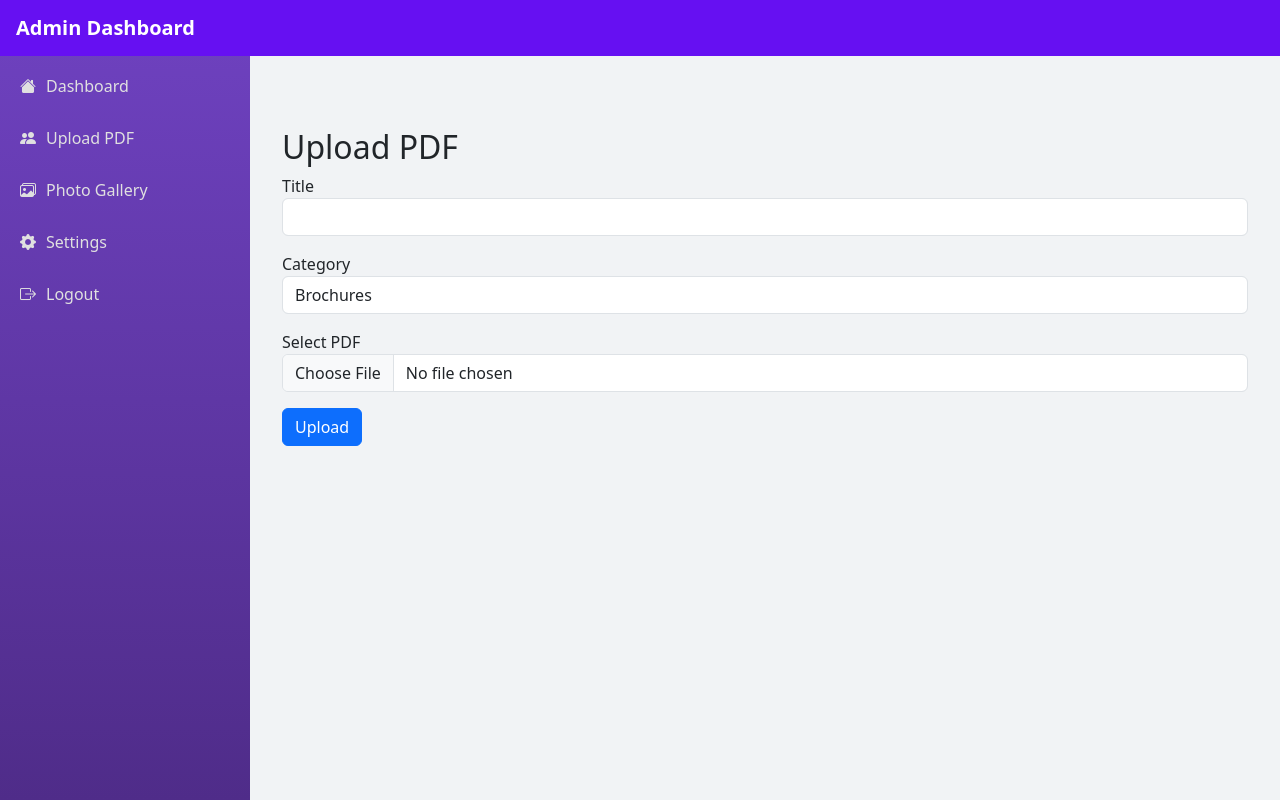
After one commit to bhupindersinghsaggu/mkkschoolofexcellence, a PHP site: page /admin-panel/pdfs/add-pdf.php in a window 1280 px wide. The commit adds this page. Run offline with PHP 8.4, Linux system fonts and the light colour scheme.

Commit message:
pdf panel add

```diff
--- a/admin-panel/db.php
+++ b/admin-panel/db.php
@@ -1,21 +1,21 @@
 <?php
-//$host = "localhost";
-//$username = "root";          // ← default XAMPP username
-//$password = "";              // ← empty password for XAMPP
-//$dbname = "school";   // ← replace with your real DB name
+$host = "localhost";
+$username = "root";          // ← default XAMPP username
+$password = "";              // ← empty password for XAMPP
+$dbname = "school";   // ← replace with your real DB name
 
-//$conn = new mysqli($host, $username, $password, $dbname);
+$conn = new mysqli($host, $username, $password, $dbname);
 
-// Check connection
-//if ($conn->connect_error) {
-  //  die("Connection failed: " . $conn->connect_error);
-//}
-?>ewtet
+
+if ($conn->connect_error) {
+   die("Connection failed: " . $conn->connect_error);
+}
+?>
 
 
 <?php
-$conn = new mysqli("localhost", "u315669183_soe2", "Sa5msa5m@", "u315669183_soe2");
-if ($conn->connect_error) {
- die("Connection failed: " . $conn->connect_error);
-}
+// $conn = new mysqli("localhost", "u315669183_soe2", "Sa5msa5m@", "u315669183_soe2");
+// if ($conn->connect_error) {
+//  die("Connection failed: " . $conn->connect_error);
+// }
 ?>
--- a/admin-panel/gallery/index.php
+++ b/admin-panel/gallery/index.php
@@ -11,7 +11,7 @@
 <div class="main-content">
     <div class="container-fluid pt-5">
         <div class="content-box">
-            <h2 class="mb-3">Welcome, Admin 👋</h2>
+
             <?php include '../db.php'; ?>
             <style>
                 .preview-img {
--- /dev/null
+++ b/admin-panel/pdfs/add-pdf.php
@@ -0,0 +1,34 @@
+<?php include('../web/header.php'); ?>
+<?php include('../web/aside.php'); ?>
+<?php include('../web/navbar.php'); ?>
+<?php include '../db.php'; ?>
+
+
+<link href="https://cdn.jsdelivr.net/npm/bootstrap@5.3.3/dist/css/bootstrap.min.css" rel="stylesheet">
+<link href="https://cdn.jsdelivr.net/npm/bootstrap-icons@1.11.3/font/bootstrap-icons.css" rel="stylesheet">
+<link href="../assets/css/font-awesome.css" rel="stylesheet">
+<link href="../assets/css/style.css" rel="stylesheet">
+<div class="main-content">
+    <div class="container-fluid pt-5">
+        <h2>Upload PDF</h2>
+        <form method="POST" action="upload-pdf.php" enctype="multipart/form-data">
+            <div class="mb-3">
+                <label>Title</label>
+                <input type="text" name="title" class="form-control" required>
+            </div>
+            <div class="mb-3">
+                <label>Category</label>
+                <select name="category" class="form-control" required>
+                    <option value="brochures">Brochures</option>
+                    <option value="reports">Reports</option>
+                    <option value="forms">Forms</option>
+                </select>
+            </div>
+            <div class="mb-3">
+                <label>Select PDF</label>
+                <input type="file" name="pdf" class="form-control" accept="application/pdf" required>
+            </div>
+            <button type="submit" class="btn btn-primary">Upload</button>
+        </form>
+    </div>
+</div>
--- a/admin-panel/web/aside.php
+++ b/admin-panel/web/aside.php
@@ -1,7 +1,7 @@
  <div class="sidebar" id="sidebar">
-    <a href="/dashboard.php"><i class="bi bi-house-fill"></i> Dashboard</a>
-    <a href="#"><i class="bi bi-people-fill"></i> Users</a>
-    <a href="../gallery/index.php"><i class="bi bi-images"></i> Photo Gallery</a>
+    <a href="/admin-panel/dashboard.php"><i class="bi bi-house-fill"></i> Dashboard</a>
+    <a href="#"><i class="bi bi-people-fill"></i> Upload PDF</a>
+    <a href="/admin-panel/gallery/index.php"><i class="bi bi-images"></i> Photo Gallery</a>
     <a href="#"><i class="bi bi-gear-fill"></i> Settings</a>
     <a href="#"><i class="bi bi-box-arrow-right"></i> Logout</a>
   </div>
```
Also changed, not shown: admin-panel/pdfs/brochures.php (added, +29 -0 lines), admin-panel/pdfs/upload-pdf.php (added, +26 -0 lines), 1 other file.
